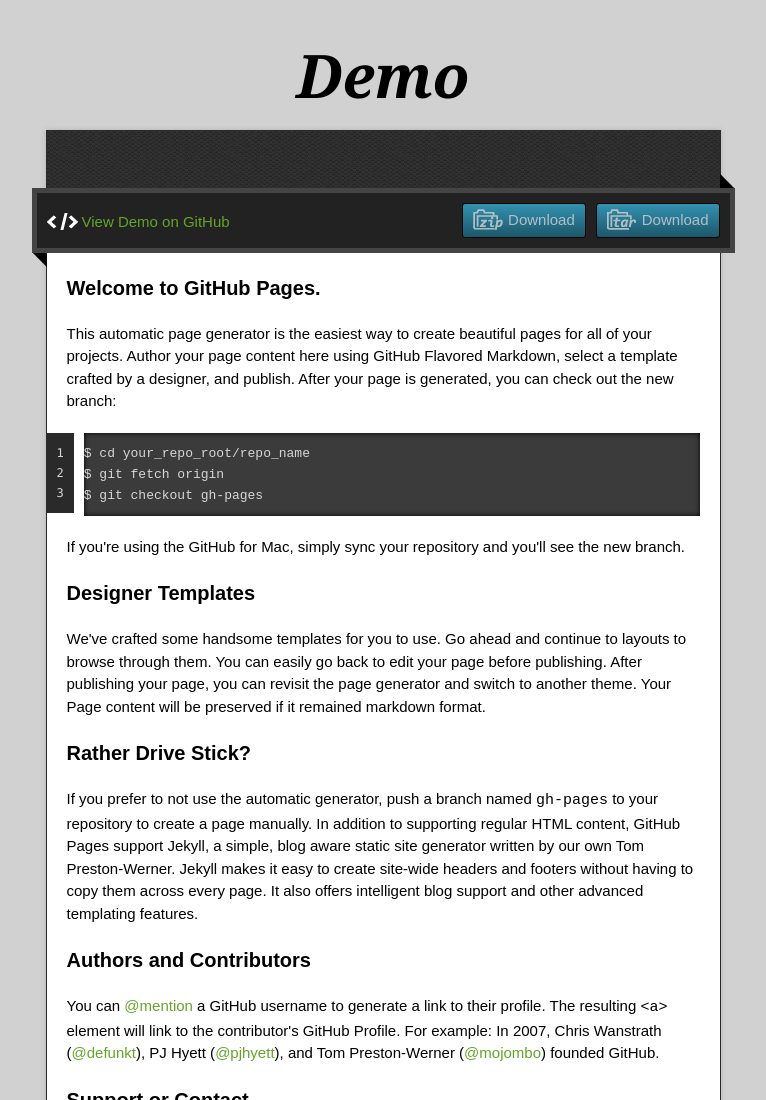
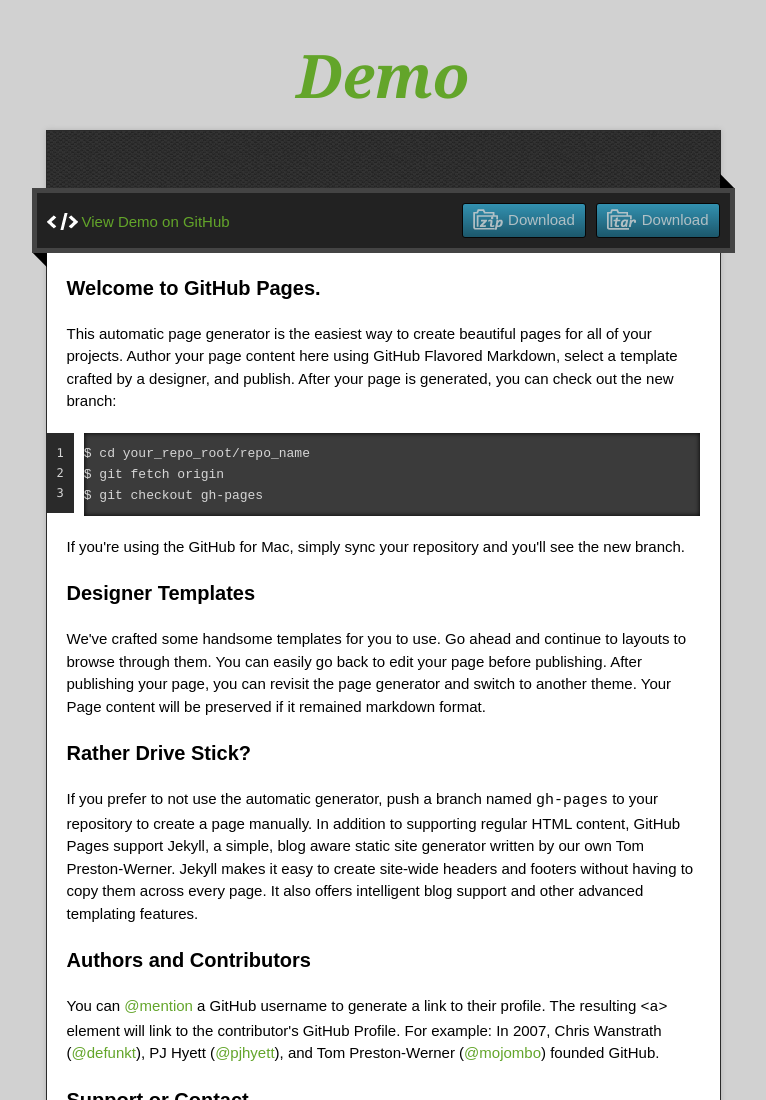
Before and after one commit to etoidi/demo, a plain HTML site: page index.html in a window 1280 px wide. Shown: the top 1100 px of the page, without its empty margins (257-1023 px from the left). Drawn offline with nearby package versions, Linux system fonts and the light colour scheme.

Commit message:
Update index.html

```diff
--- a/index.html
+++ b/index.html
@@ -11,7 +11,7 @@
   <script type="text/javascript" src="https://ajax.googleapis.com/ajax/libs/jquery/1.7.1/jquery.min.js"></script>
   <script type="text/javascript" src="javascripts/script.js"></script>
 
-  <title>Demo</title>
+  <title>demo×××DEMO</title>
   <meta name="description" content="">
 
   <meta name="viewport" content="width=device-width,initial-scale=1">
@@ -22,7 +22,7 @@
 
   <div class="wrapper">
     <header>
-      <h1 class="title">Demo</h1>
+      <h1 class="title"><a href=http://etoidi.github.io/demo/>Demo</a></h1>
     </header>
     <div id="container">
       <p class="tagline"></p>
```
